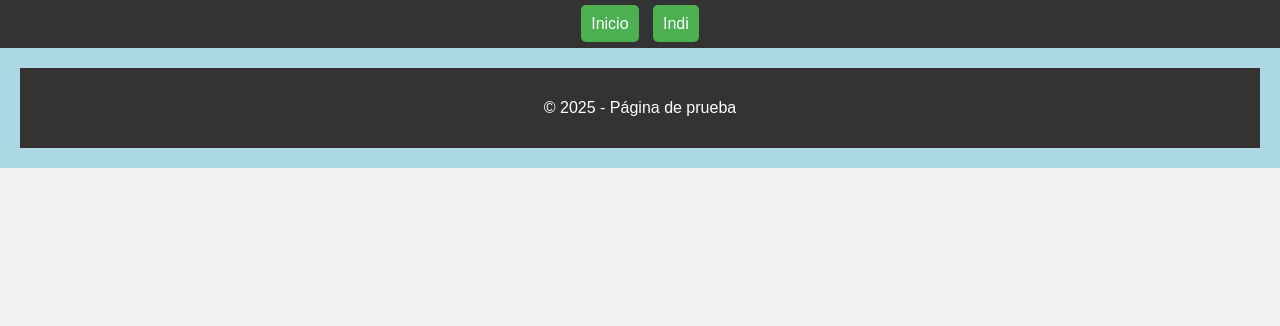
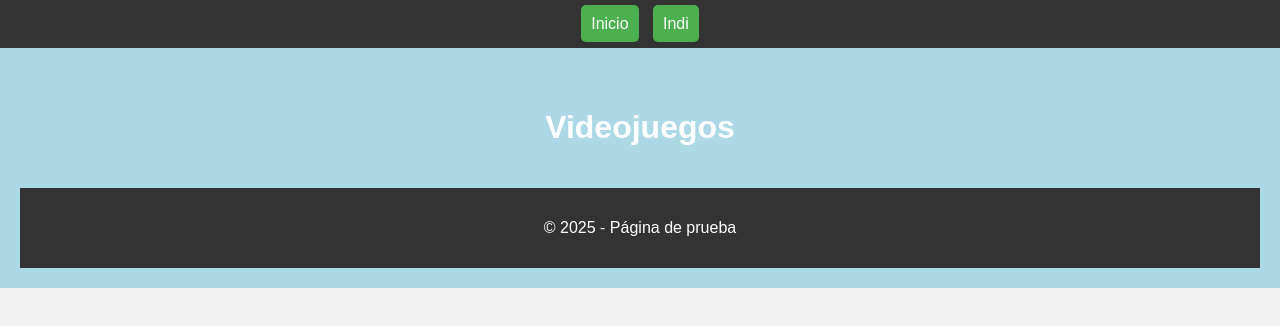
Before and after one commit to Miguelmnt/Proyecto-computaci-n-Miguel-, a plain HTML site: page index.html in a window 1280 px wide. Drawn offline with Linux system fonts and the light colour scheme.

Commit message:
Update index.html

```diff
--- a/index.html
+++ b/index.html
@@ -13,7 +13,9 @@
 
 </nav>
 <header>
-
+<header>
+<h1>Videojuegos</h1>
+</header>
 
 </main>
 
```
